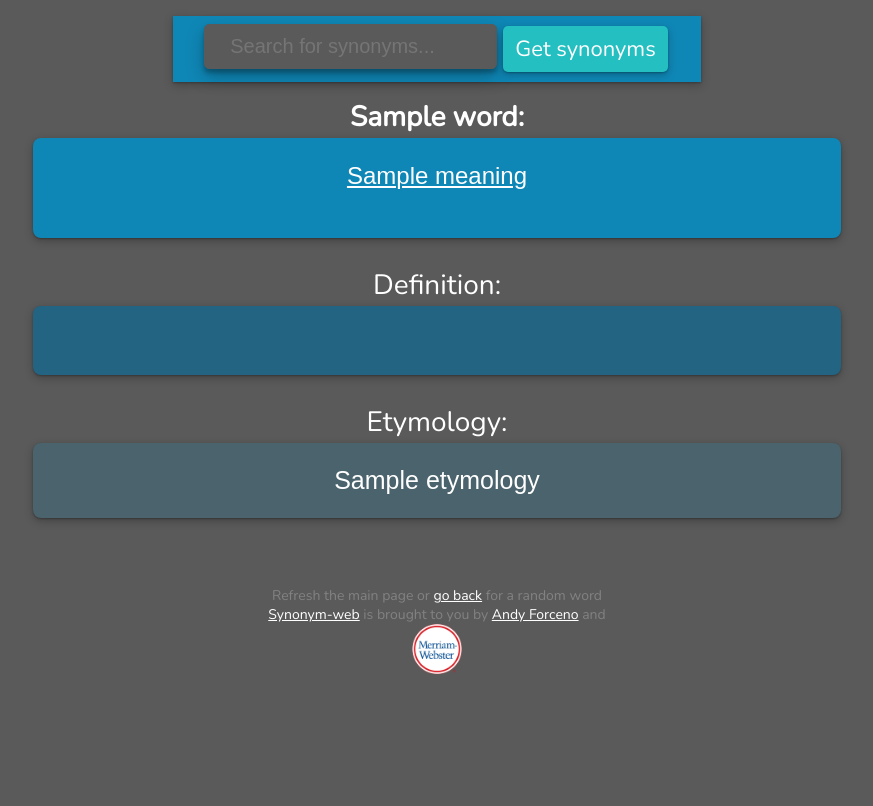
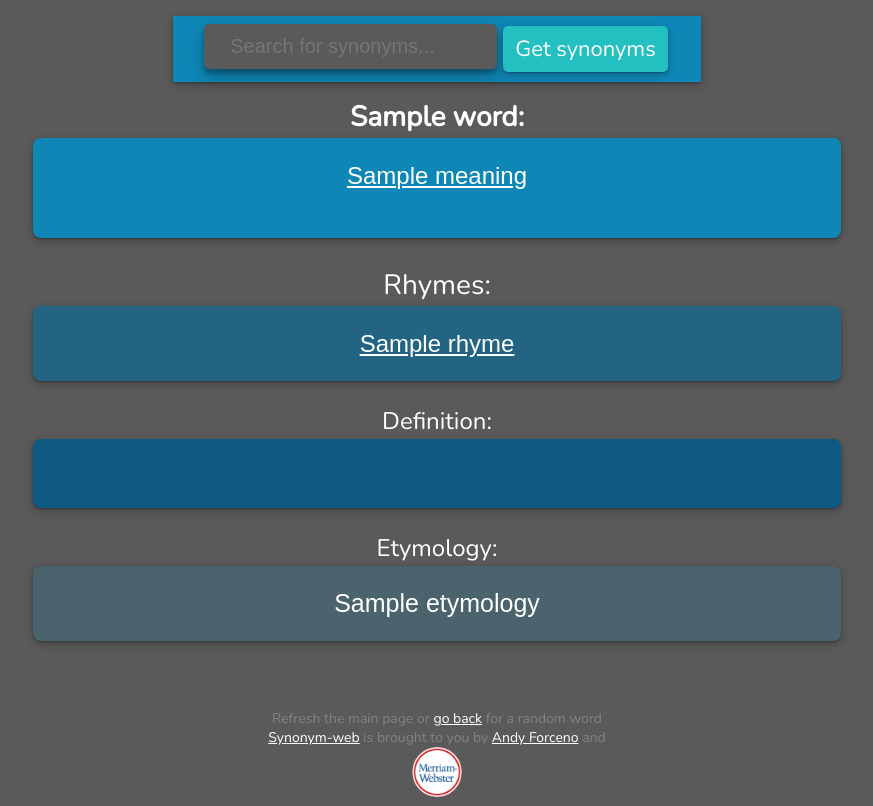
Before and after one commit to sophieforceno/synonym-web, a Flask app: template app/templates/index.html in a window 1280 px wide. Shown: the whole page, without its empty margins (203-1076 px from the left). Before the commit the page ends 674 px from the top, so only its background shows below. Run offline with Flask 2, Linux system fonts and the light colour scheme; the template is opened without the code that fills it: most values are stand-ins (such as "Sample title", 1, 10 or a date in 2020); parts of the project's set-up code (start-up, migrations or seed data) failed here and were passed over; some web fonts are replaced.

Commit message:
Added rhymes of search queries

```diff
--- a/app/app.py
+++ b/app/app.py
@@ -8,9 +8,9 @@
 import requests
 
 # API key for dictionaryapi.com thesaurus
-syn_key = "INSERT API KEY"
+syn_key = "dba020ec-28cf-44cc-b5f0-b93f1bfcd6f9"
 # API key for dictionaryapi.com dictionary
-dict_key = "INSERT API KEYa"
+dict_key = "31e86373-e2c2-4d6b-b5e1-045d3ff9179a"
 
 
 class ReverseProxied(object):
@@ -76,8 +76,7 @@
 
     try:
         etymology = list(flatten(findkeys(json_data, 'et')))[1]
-        etymology = etymology.replace('{it}', '<i>').replace('{/it}', '</i>'
-            ).replace('{ma}', '').replace('{/ma}', '')
+        etymology = etymology.replace('{it}', '<i>').replace('{/it}', '</i>').replace('{ma}', '').replace('{/ma}', '')
     except:
         etymology = "No etymology"
 
@@ -104,12 +103,25 @@
 
 
 def checkspelling(word):
-    word = "huse"
+    #word = "huse"
     spell = SpellChecker()
     misspelled = spell.unknown([word])
 
     for w in misspelled:
         return list(spell.candidates(w))
+
+
+def get_rhymes(word):
+    url = "https://api.datamuse.com/words?rel_rhy=%s" % word
+    response = requests.get(url).text
+    json_data = json.loads(response)
+    rhymes = list(findkeys(json_data, 'word'))
+
+    if rhymes:
+        return rhymes
+    else:
+        rhymes = "No rhymes found"
+        return rhymes
 
 
 @app.route('/', methods=['GET', 'POST'])
@@ -128,9 +140,10 @@
 
     words = get_synonyms(word)
     defin, etym = get_defin(word)
+    rhymes = get_rhymes(word)
 
     return render_template(
-        'index.html', word=word, synonyms=words, definitions=defin, etymology=etym)
+        'index.html', word=word, synonyms=words, definitions=defin, etymology=etym, rhymes=rhymes)
 
 
 @app.route('/words/<word>', methods=['GET', 'POST'])
@@ -140,19 +153,20 @@
 
     words = get_synonyms(word)
     defin, etym = get_defin(word)
+    rhymes = get_rhymes(word)
     checkword = checkspelling(word)
 
     return render_template(
-        'index.html', word=word, synonyms=words, definitions=defin, etymology=etym, spellcheck=checkword)
+        'index.html', word=word, synonyms=words, definitions=defin, etymology=etym, spellcheck=checkword, rhymes=rhymes)
 
 
 ''' Sends no-cache headers to browser, for easier web development '''
-#@app.after_request
-#def set_response_headers(response):
-#    response.headers['Cache-Control'] = 'no-cache, no-store, must-revalidate'
-#    response.headers['Pragma'] = 'no-cache'
-#    response.headers['Expires'] = '0'
-#    return response
+@app.after_request
+def set_response_headers(response):
+    response.headers['Cache-Control'] = 'no-cache, no-store, must-revalidate'
+    response.headers['Pragma'] = 'no-cache'
+    response.headers['Expires'] = '0'
+    return response
 
 ''' Allows printing of debug msgs from jinga2 templates '''
 #@app.context_processor
@@ -165,8 +179,9 @@
 
 
 if __name__ == '__main__':
-    app.config.update(TEMPLATES_AUTO_RELOAD=False)
-    #app.config.update(TEMPLATES_AUTO_RELOAD=True)
+    #app.config.update(TEMPLATES_AUTO_RELOAD=False)
+    app.config.update(TEMPLATES_AUTO_RELOAD=True)
     app.config['PREFERRED_URL_SCHEME'] = 'http'
-    #app.run(host='0.0.0.0', port=5000, threaded=True, debug=True)
-    app.run(host='0.0.0.0', port=5000, threaded=True, debug=False)
+    app.run(host='0.0.0.0', port=5000, threaded=True, debug=True)
+    #app.run(host='0.0.0.0', port=5000, threaded=True, debug=False)
+    get_rhymes(word)
--- a/app/static/stylesheet.css
+++ b/app/static/stylesheet.css
@@ -113,7 +113,7 @@
   border-radius: 8px;
 }
 
-.definitions {
+.rhymes {
   background: rgb(35, 100, 130);
   font-family: 'Roboto+slab', sans-serif;
   font-size: 25px;
@@ -122,11 +122,25 @@
   height: 50%;
   margin: 2px;
   padding: 20px;
-  /*line-height: 30px;*/
   box-shadow: 0 1px 2px 0 rgba(0, 0, 0, 0.25),
               0 3px 9px 0 rgba(0, 0, 0, 0.25);
   color: white;
-  /*text-align: center;*/
+  border-radius: 8px;
+}
+
+
+.definitions {
+  background: rgb(13, 89, 129);
+  font-family: 'Roboto+slab', sans-serif;
+  font-size: 25px;
+  position: relative;
+  width: 60%;
+  height: 50%;
+  margin: 2px;
+  padding: 20px;
+  box-shadow: 0 1px 2px 0 rgba(0, 0, 0, 0.25),
+              0 3px 9px 0 rgba(0, 0, 0, 0.25);
+  color: white;
   border-radius: 8px;
 }
 
@@ -197,8 +211,23 @@
     border-radius: 8px;
   }
 
+.rhymes {
+  background: rgb(35, 100, 130);
+  font-family: 'Roboto+slab', sans-serif;
+  font-size: 25px;
+  position: relative;
+  width: 90%;
+  height: 50%;
+  margin: 2px;
+  padding: 10px;
+  box-shadow: 0 1px 2px 0 rgba(0, 0, 0, 0.25),
+              0 3px 9px 0 rgba(0, 0, 0, 0.25);
+  color: white;
+  border-radius: 8px;
+}
+
 .definitions {
-  background: rgb(35, 100, 130);
+  background: rgb(13, 89, 129);
   font-family: 'Roboto+slab', sans-serif;
   font-size: 25px;
   position: relative;
--- a/app/templates/index.html
+++ b/app/templates/index.html
@@ -62,6 +62,24 @@
 </font><p><p></div></div>
 <p><p></p></p>
 <div class="textbox">
+  Rhymes:
+<div class="rhymes">
+  <div class="text-wrap">
+    {% if (rhymes is iterable) and (rhymes is not string) %}
+   <font size="5">
+    {% for w in rhymes %}
+        {% if loop.last %}
+         <a href="../words/{{w}}">{{w}}</a>
+        {% elif not loop.last %}
+          <a href="../words/{{w}}">{{w}}</a>,
+        {% endif %}
+      {% endfor %}
+    {% else %}
+      {{ rhymes }}
+    {% endif %}
+</div></div></div>
+<p><p></p></p>
+<div class="textbox">
   Definition: <br></div>
 <div class="definitions">
   <div class="text-wrap">
@@ -73,7 +91,7 @@
     {{definitions}}
 {% endif %}
 </div></div>
-<p>
+<p></p>
 <div class="textbox">
   Etymology: <br></div>
 <div class="etymology">
```
Also changed, not shown: README.md.
